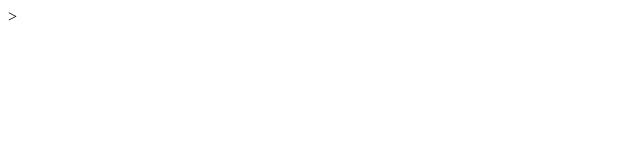
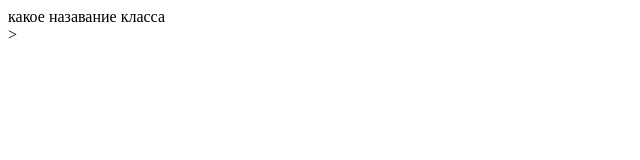
Before and after one commit to KornienkoNata/keksby, a plain HTML site: page index.html in a window 1280 px wide. Shown: the whole page, without its empty margins (0-640 px from the left). Drawn offline with Linux system fonts and the light colour scheme.

Commit message:
Update index.html

```diff
--- a/index.html
+++ b/index.html
@@ -5,7 +5,7 @@
     <title>Кваст</title>
   </head>
   <body>
-  <div class="">
+  <div class="">	 какое назавание класса
   </div>>
   </body>
 </html>
```
